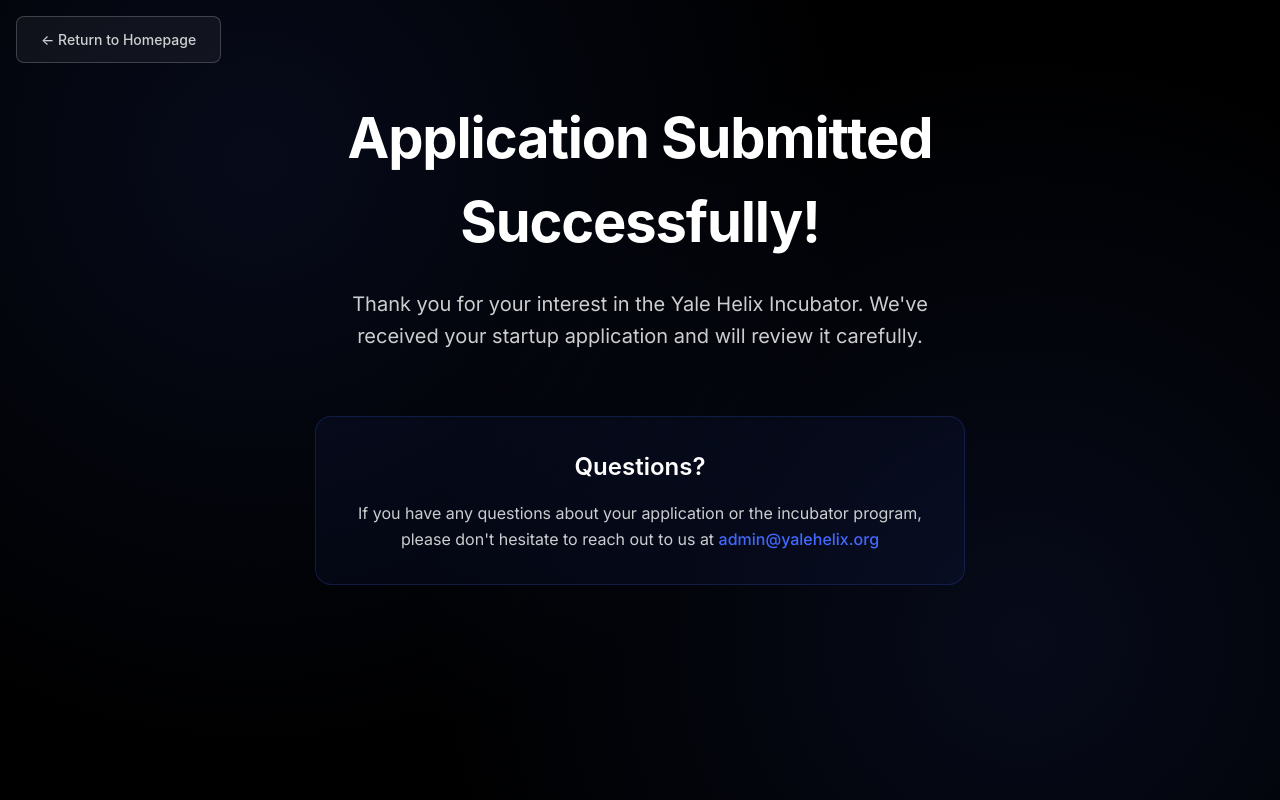
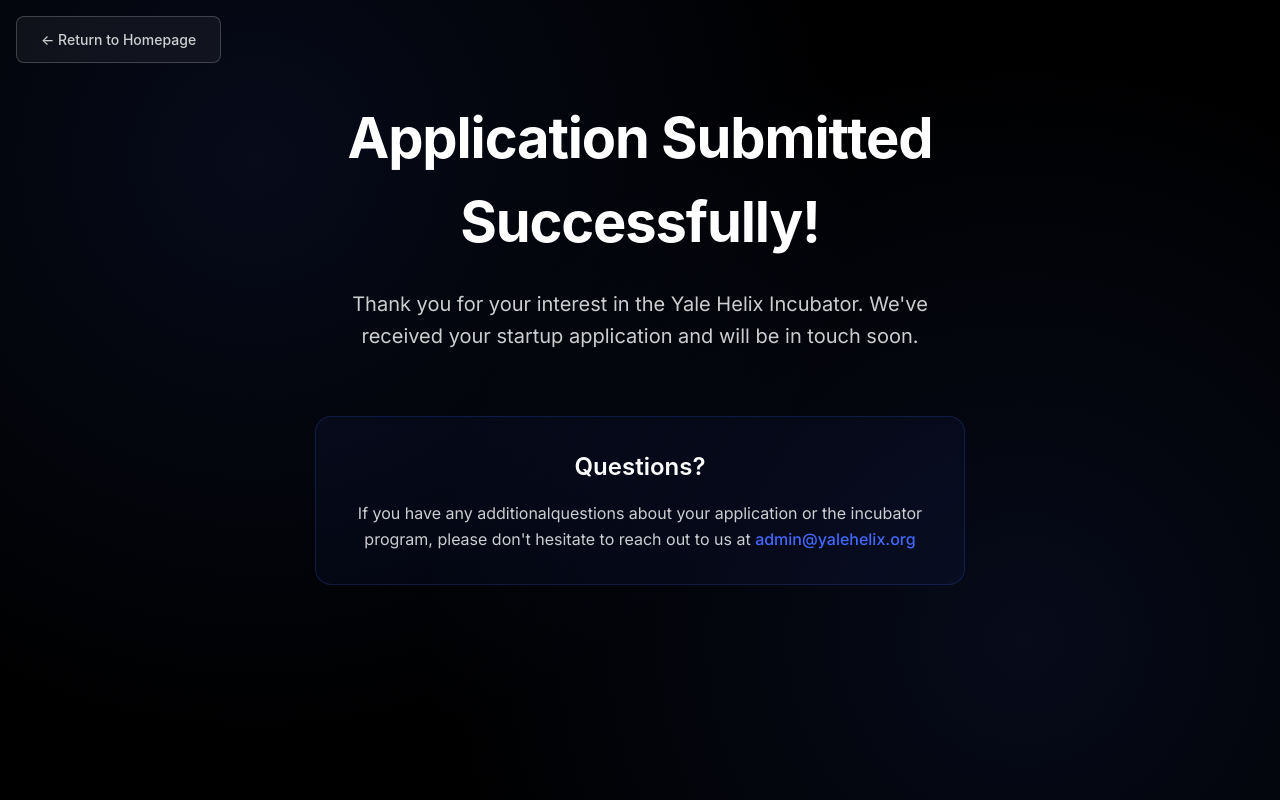
Before and after one commit to yalehelix/yale-helix-website, a Next.js app: page /apply/success in a window 1280 px wide. Built offline with nearby package versions, Linux system fonts and the light colour scheme.

Commit message:
changed success message

```diff
--- a/src/app/apply/success/page.tsx
+++ b/src/app/apply/success/page.tsx
@@ -27,13 +27,13 @@
         <h1 className={styles.title}>Application Submitted Successfully!</h1>
 
         <p className={styles.subtitle}>
-          Thank you for your interest in the Yale Helix Incubator. We've received your startup application and will review it carefully.
+          Thank you for your interest in the Yale Helix Incubator. We've received your startup application and will be in touch soon.
         </p>
 
         <div className={styles.contactInfo}>
           <h2 className={styles.contactTitle}>Questions?</h2>
           <p className={styles.contactText}>
-            If you have any questions about your application or the incubator program,
+            If you have any additionalquestions about your application or the incubator program,
             please don't hesitate to reach out to us at{" "}
             <a href="mailto:admin@yalehelix.org" className={styles.emailLink}>
               admin@yalehelix.org
```
